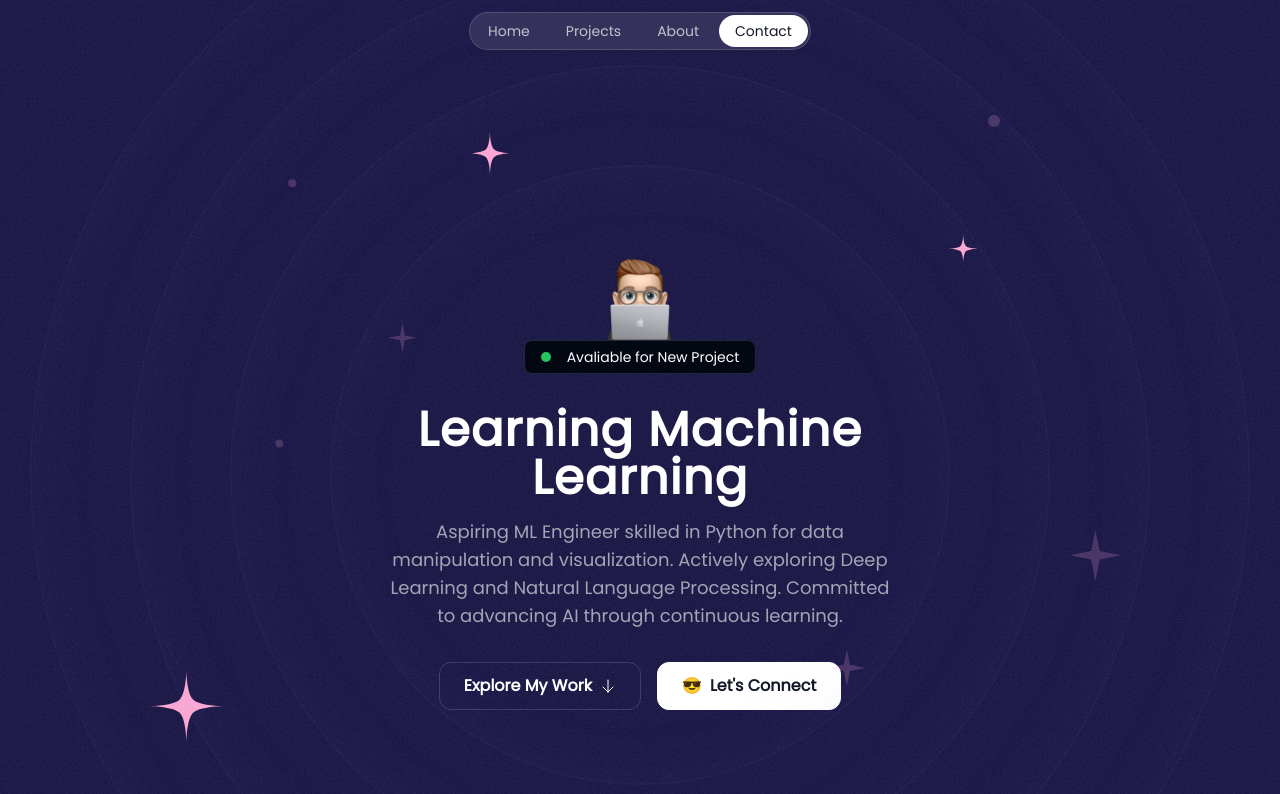
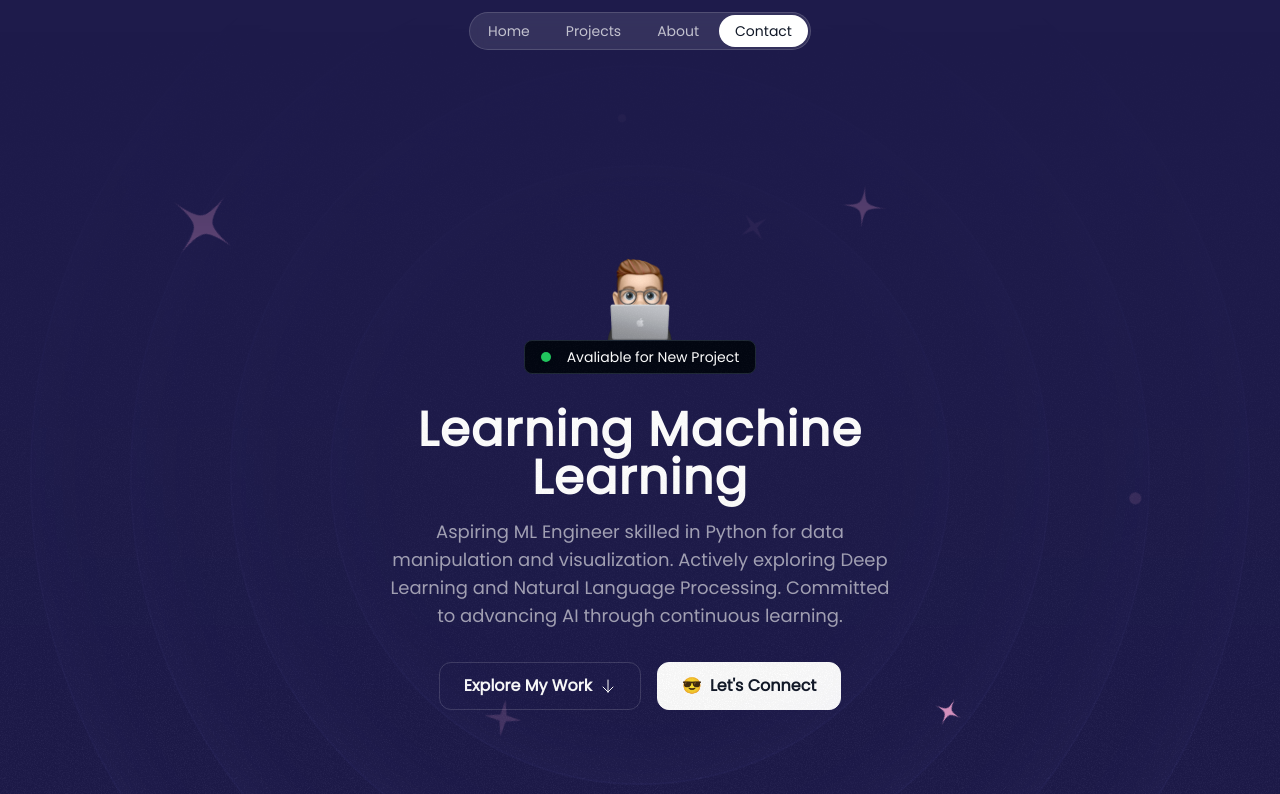
Before and after one commit to Abhinavexists/Portfolio, a Next.js app: page / in a window 1280 px wide. Shown: the top 794 px of the page. Built offline with nearby package versions, Linux system fonts and the light colour scheme.

Commit message:
Updated Orbit.tsx , Hero.tsx , added rotatation Animation

```diff
--- a/src/components/Orbit.tsx
+++ b/src/components/Orbit.tsx
@@ -1,12 +1,26 @@
-import { PropsWithChildren } from "react";
+import React, { PropsWithChildren } from "react";
+import { twMerge } from "tailwind-merge";
 
 export const Orbit = ({
   children,
   size,
-  rotation
-}: PropsWithChildren<{ size: number; rotation: number; }>) => {
+  rotation,
+  shouldOrbit = false,
+  orbitDuration,
+  shouldSpin = false,
+  spinDuration,
+}: PropsWithChildren<{
+  size: number;
+  rotation: number;
+  shouldOrbit?:boolean;
+  shouldSpin?: boolean;
+  spinDuration?: string;
+  orbitDuration?: string; }>) => {
   return (
     <div className="absolute left-1/2 top-1/2 -translate-x-1/2 -translate-y-1/2">
+      <div className={twMerge(shouldOrbit === true && "animate-spin")} style={{
+        animationDuration: orbitDuration,
+      }}>
         <div
           className="flex items-start justify-start"
           style={{
@@ -15,6 +29,9 @@ export const Orbit = ({
             width: `${size}px`,
           }}
         >
+          <div className={twMerge(shouldSpin === true && "animate-spin")} style={{
+            animationDuration: spinDuration,
+          }}>
             <div className="inline-flex"
             style = {{
               transform: `rotate(${rotation * -1}deg)`,
@@ -23,5 +40,7 @@ export const Orbit = ({
             </div>
           </div>
         </div>
+      </div>
+    </div>
   );
 };
--- a/src/sections/Hero.tsx
+++ b/src/sections/Hero.tsx
@@ -9,7 +9,7 @@ import SparkleIcon from "@/assets/icons/sparkle.svg";
 export const HeroSection = () => {
   return (
   <div className="py-32 md:py-48 lg:py-60 relative z-0 overflow-x-clip">
-    <div className="absolute inset-0 [mask-image:linear-gradient(to_bottom,transparent,black_70%,transparent">
+    <div className="absolute inset-0 [mask-image:linear-gradient(to_bottom,transparent,black_90%,transparent)]">
         <div className="absolute inset-0 -z-30 opacity-5"
           style={{ backgroundImage: `url(${GrainImage.src})` }}>
         </div>
@@ -17,31 +17,31 @@ export const HeroSection = () => {
           <div className="size-[820px] hero-ring"></div>
           <div className="size-[1020px] hero-ring"></div>
           <div className="size-[1220px] hero-ring"></div>
-        <Orbit size={800} rotation={-72}>
+            <Orbit size={800} rotation={-72} shouldOrbit orbitDuration="42s" shouldSpin spinDuration="15s">
             <StarIcon className="size-20 text-pink-300"/>
             </Orbit>
-        <Orbit size={550} rotation={20}>
+            <Orbit size={550} rotation={20} shouldOrbit orbitDuration="37s" shouldSpin spinDuration="20s"> {/* Slow spin */}
               <StarIcon className="size-12 text-pink-300"/>
             </Orbit>
-        <Orbit size={590} rotation={100}>
-          <StarIcon className="size-8 text-pink-300"/>
+            <Orbit size={590} rotation={100} shouldOrbit orbitDuration="33s" shouldSpin spinDuration="18s"> {/* Moderate spin */}
+              <StarIcon className="size-8 text-pink-300" />
             </Orbit>
-        <Orbit size={420} rotation={-15}>
+            <Orbit size={420} rotation={-15} shouldOrbit orbitDuration="28s" shouldSpin spinDuration="10s"> {/* Faster spin */}
               <SparkleIcon className="size-8 text-pink-300/20"/>
             </Orbit>
-        <Orbit size={440} rotation={178}>
+            <Orbit size={440} rotation={178} shouldOrbit orbitDuration="31s" shouldSpin spinDuration="12s"> {/* Balanced spin */}
               <SparkleIcon className="size-10 text-pink-300/20"/>
             </Orbit>
-        <Orbit size={710} rotation={145}>
+            <Orbit size={710} rotation={145} shouldOrbit orbitDuration="46s" shouldSpin spinDuration="25s"> {/* Slow spin */}
               <SparkleIcon className="size-14 text-pink-300/20"/>
             </Orbit>
-        <Orbit size={720} rotation={90}>
+            <Orbit size={720} rotation={90} shouldOrbit orbitDuration="50s" shouldSpin spinDuration="30s"> {/* Very slow spin */}
               <div className="size-3 rounded-full bg-pink-300/20"/>
             </Orbit>
-        <Orbit size={520} rotation={-40}>
+            <Orbit size={520} rotation={-40} shouldOrbit orbitDuration="29s" shouldSpin spinDuration="14s"> {/* Dynamic spin */}
               <div className="size-2 rounded-full bg-pink-300/20"/>
             </Orbit>
-        <Orbit size={650} rotation={-5}>
+            <Orbit size={650} rotation={-5} shouldOrbit orbitDuration="44s" shouldSpin spinDuration="22s"> {/* Smooth spin */}
               <div className="size-2 rounded-full bg-pink-300/20"/>
             </Orbit>
       </div>
@@ -53,7 +53,9 @@ export const HeroSection = () => {
           alt="Person Peeking"
           />
           <div className="bg-gray-950 border border-gray-800 px-4 py-1.5 inline-flex items-center gap-4 rounded-lg">
-            <div className="bg-green-500 size-2.5 rounded-full"></div>
+            <div className="bg-green-500 size-2.5 rounded-full relative">
+              <div className="bg-green-500 absolute inset-0 rounded-full animate-ping "></div>
+            </div>
           <div className="text-sm font-medium">Avaliable for New Project</div>
       </div>
     </div>
--- a/tailwind.config.ts
+++ b/tailwind.config.ts
@@ -15,7 +15,7 @@ const config: Config = {
   		lg: '1200px'
   	},
   	container: {
-  		center: 'true',
+		center: true,
   		padding: {
   			DEFAULT: '1rem',
   			md: '2rem'
@@ -72,8 +72,19 @@ const config: Config = {
   				'4': 'hsl(var(--chart-4))',
   				'5': 'hsl(var(--chart-5))'
   			}
-  		}
-  	}
+  		},
+		animation: {
+			'ping-large': "ping large ls ease-in-out infinite"
+		},
+		keyframes: {
+			'ping-large': {
+				'75%, 100%': {
+					transform: 'scale(3)',
+					opacity: '0',
+				}
+			}
+		}
+	},
   },
   plugins: [require("tailwindcss-animate")],
 };
```
Also changed, not shown: components.json (deleted). Lines whose indentation alone changed are shown as unchanged.
